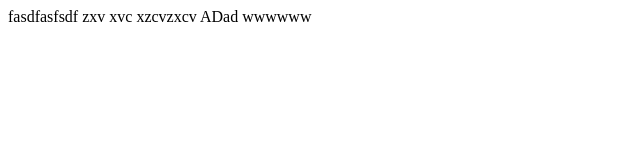
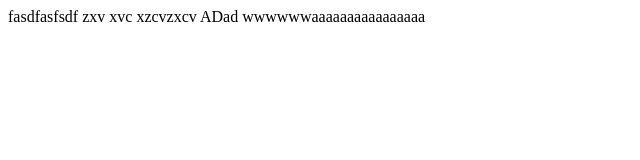
Before and after one commit to mhansuber/test, a plain HTML site: page index.html in a window 1280 px wide. Shown: the whole page, without its empty margins (0-640 px from the left). Drawn offline with Linux system fonts and the light colour scheme.

Commit message:
Mensaje de Confirmación Commit

```diff
--- a/index.html
+++ b/index.html
@@ -13,6 +13,6 @@
     xzcvzxcv
     ADad
     <i class="asdf fa-accusoft    "></i>
-    wwwwww
+    wwwwwwaaaaaaaaaaaaaaaa
 </body>
 </html>
```
